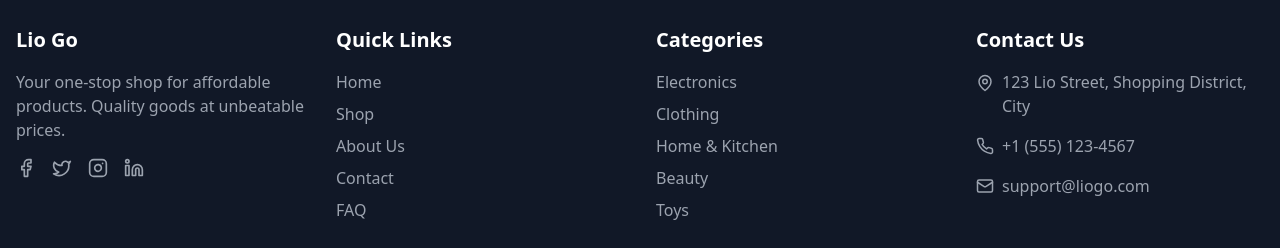
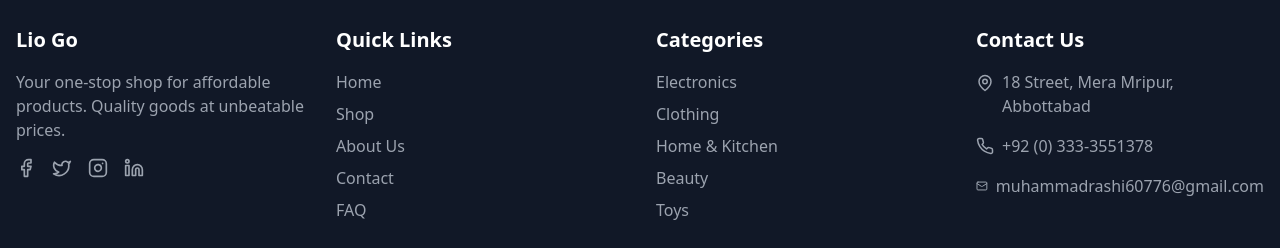
Before and after one commit to abdulhadi30211/Bolt-Ecommerce, a React (Vite) app: page /products in a window 1280 px wide. Shown: the part 1708-1956 px from the top of the page. Built offline with nearby package versions, Linux system fonts and the light colour scheme; no server answers.

Commit message:
Update Footer.tsx
New addits

```diff
--- a/src/components/Footer.tsx
+++ b/src/components/Footer.tsx
@@ -14,16 +14,16 @@ export function Footer() {
               Your one-stop shop for affordable products. Quality goods at unbeatable prices.
             </p>
             <div className="flex space-x-4">
-              <a href="#" className="text-gray-400 hover:text-white transition-colors">
+              <a href="https://www.facebook.com/profile.php?id=61561999464446" className="text-gray-400 hover:text-white transition-colors">
                 <Facebook size={20} />
               </a>
-              <a href="#" className="text-gray-400 hover:text-white transition-colors">
+              <a href="https://www.twitter.com" className="text-gray-400 hover:text-white transition-colors">
                 <Twitter size={20} />
               </a>
-              <a href="#" className="text-gray-400 hover:text-white transition-colors">
+              <a href="https://www.instagram.com/techmalik._.1/" className="text-gray-400 hover:text-white transition-colors">
                 <Instagram size={20} />
               </a>
-              <a href="#" className="text-gray-400 hover:text-white transition-colors">
+              <a href="https://www.linkedin.com" className="text-gray-400 hover:text-white transition-colors">
                 <Linkedin size={20} />
               </a>
             </div>
@@ -99,15 +99,15 @@ export function Footer() {
             <ul className="space-y-4">
               <li className="flex items-start">
                 <MapPin className="mr-2 text-gray-400 flex-shrink-0 mt-1" size={18} />
-                <span className="text-gray-400">123 Lio Street, Shopping District, City</span>
+                <span className="text-gray-400"> 18 Street, Mera Mripur, Abbottabad</span>
               </li>
               <li className="flex items-center">
                 <Phone className="mr-2 text-gray-400" size={18} />
-                <span className="text-gray-400">+1 (555) 123-4567</span>
+                <span className="text-gray-400">+92 (0) 333-3551378</span>
               </li>
               <li className="flex items-center">
                 <Mail className="mr-2 text-gray-400" size={18} />
-                <span className="text-gray-400">support@liogo.com</span>
+                <span className="text-gray-400">muhammadrashi60776@gmail.com</span>
               </li>
             </ul>
           </div>
```
